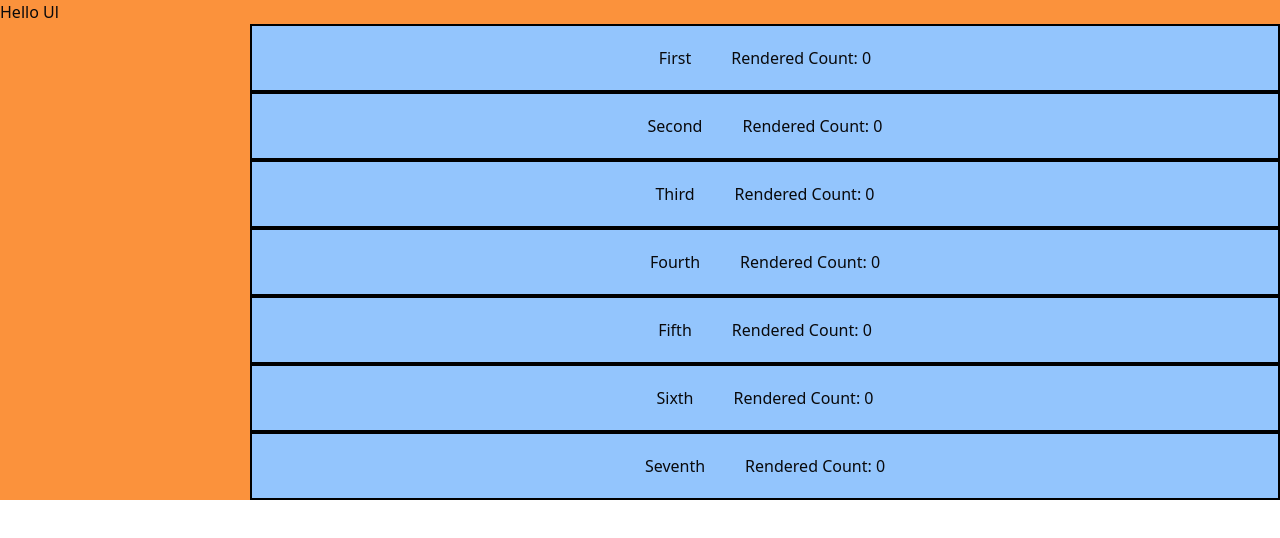
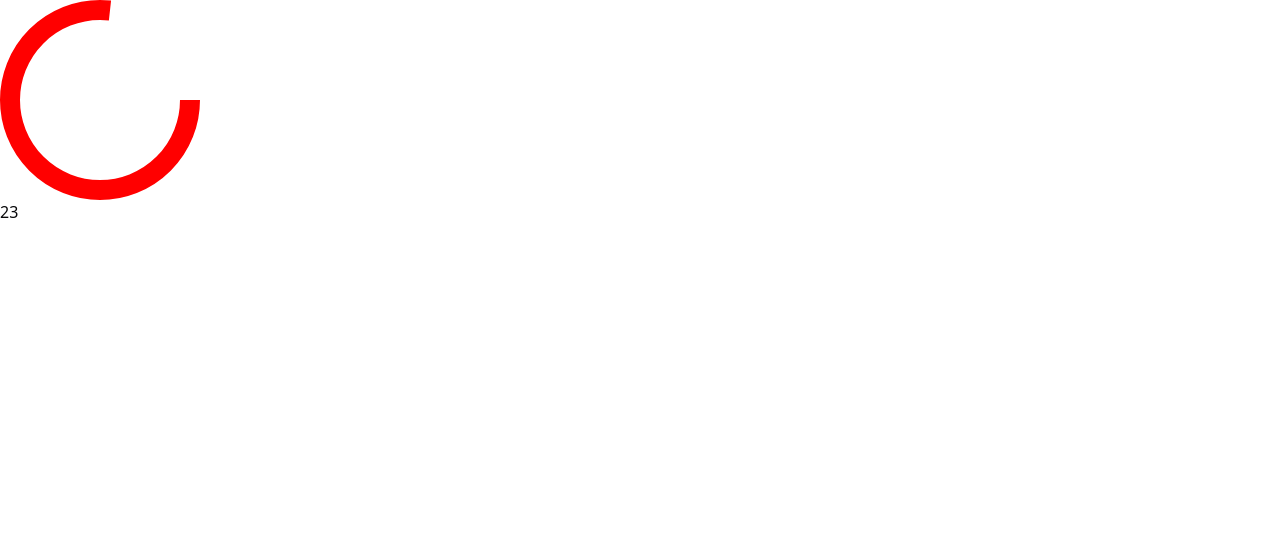
Before and after one commit to kabeerx9/react-examples, a React (Vite) app: page / in a window 1280 px wide. Shown: the top 538 px of the page. Built offline with nearby package versions, Linux system fonts and the light colour scheme.

Commit message:
Timer svg

```diff
--- a/src/App.tsx
+++ b/src/App.tsx
@@ -1,9 +1,27 @@
-import Memoize from './learning/performance/memoize';
+import { useEffect, useState } from 'react';
+import Practice5 from './interview-challenge/Practice5';
+
+const TIME = 30;
 
 const App = () => {
+  const [seconds, setSeconds] = useState(TIME);
+  useEffect(() => {
+    const i = setInterval(() => {
+      setSeconds((s) => {
+        if (s === 0) {
+          clearInterval(i);
+          return 0;
+        }
+        return s - 1;
+      });
+    }, 1000);
+
+    return () => clearInterval(i);
+  }, []);
+
   return (
     <div className="h-screen w-screen">
-      <Memoize />
+      <Practice5 size={200} timeRemaining={seconds} totalTime={TIME} />
     </div>
   );
 };
--- /dev/null
+++ b/src/interview-challenge/Practice5.tsx
@@ -0,0 +1,35 @@
+// A timer which will have a circle that will empty out as the time goes down.
+
+interface Props {
+  size: number;
+  timeRemaining: number;
+  totalTime: number;
+}
+
+const Practice5 = ({ size, timeRemaining, totalTime }: Props) => {
+  const stroke = size / 10;
+  const xy = size / 2;
+  const radius = (size - stroke) / 2;
+  const circumference = 2 * Math.PI * radius;
+  const offset = (timeRemaining / totalTime) * circumference;
+
+  return (
+    <>
+      <svg width={size} height={size}>
+        <circle
+          cx={xy}
+          cy={xy}
+          r={radius}
+          stroke="red"
+          strokeWidth={20}
+          strokeDasharray={circumference}
+          strokeDashoffset={circumference - offset}
+          fill="transparent"
+        />
+      </svg>
+      <span>{timeRemaining}</span>
+    </>
+  );
+};
+
+export default Practice5;
```
